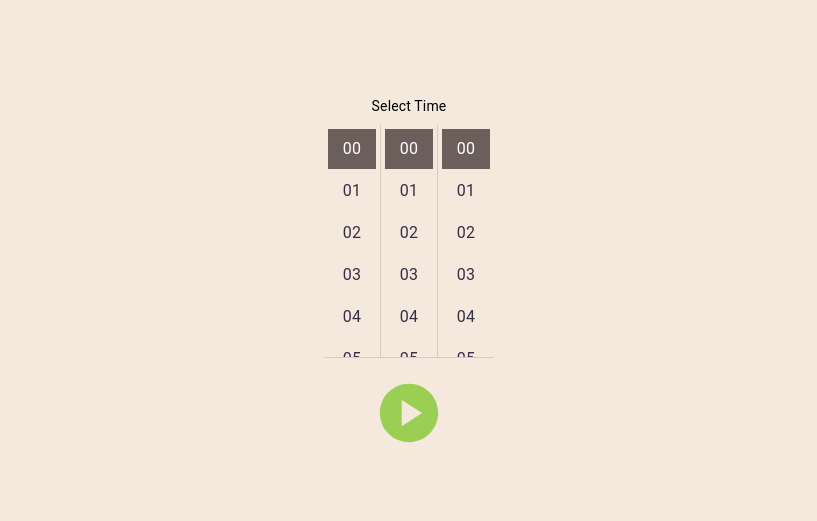
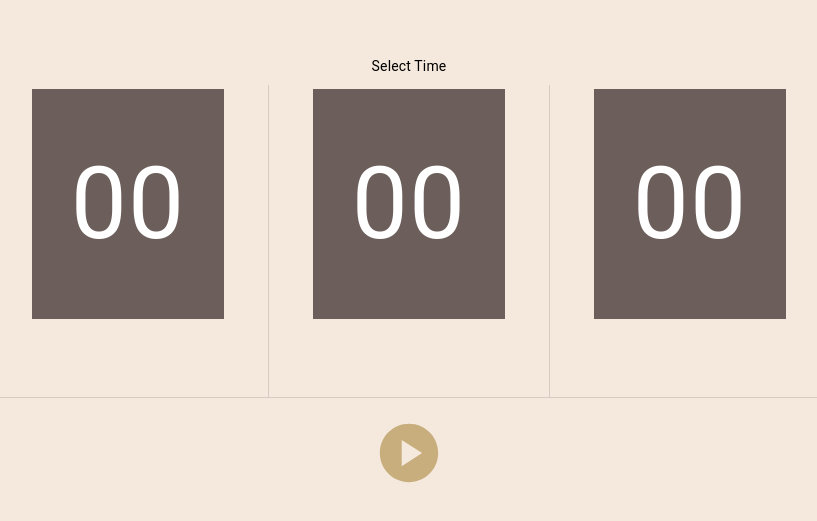
Before and after one commit to sathiyanesan/TimerApp, a React (Vite) app: page / in a window 1280 px wide. Shown: the part 129-650 px from the top of the page, without its empty margins (231-1048 px from the left). Built offline with nearby package versions, Linux system fonts and the light colour scheme.

Commit message:
Time select styling added

```diff
--- a/src/components/DigitalClockDisplay.tsx
+++ b/src/components/DigitalClockDisplay.tsx
@@ -113,11 +113,11 @@ const DigitalClockDisplay = ({ timers, setOpenClock, setOpenAlert }: any) => {
                             }}
                             onClick={() => { handleTogglePause() }} />
                         :
-                        <PauseCircleIcon color={timesUp ? "disabled" : "primary"}
+                        <PauseCircleIcon
                             sx={{
                                 width: "70px",
                                 height: "70px",
-                                color: "#9BCF53",
+                                color: timesUp ? "#C8AE7D" : "#9BCF53",
                                 paddingTop: "20px",
                                 paddingRight: "30px",
                                 "&:hover": {
--- a/src/components/TimerSelect.tsx
+++ b/src/components/TimerSelect.tsx
@@ -31,13 +31,7 @@ const TimerSelect = ({ openClock, setOpenClock, setOpenAlert }: any) => {
                                     views={['hours', 'minutes', 'seconds']}
                                     ampm={false}
                                     timeSteps={{ hours: 1, minutes: 1, seconds: 1 }}
-                                    sx={{
 
-                                        // "&:selected": {
-                                        //     bgcolor: "#6C5F5B"
-                                        // }
-                                        // color :"#6C5F5B"
-                                    }}
                                 />
                             </DemoItem>
                         </DemoContainer>
@@ -54,14 +48,13 @@ const TimerSelect = ({ openClock, setOpenClock, setOpenAlert }: any) => {
             <div>
                 {!openClock &&
                     <PlayCircleIcon
-                        color={noSelection ? "disabled" : "primary"}
                         sx={{
                             width: "70px",
                             height: "70px",
-                            color: "#9BCF53",
+                            color: noSelection ? "#C8AE7D":"#9BCF53",
                             paddingTop: "20px",
-                            "&:hover":{
-                                color:"#7A9D54"
+                            "&:hover": {
+                                color: "#7A9D54"
                             }
                         }}
                         onClick={() => { !noSelection && setOpenClock(true) }}
--- a/src/index.css
+++ b/src/index.css
@@ -43,6 +43,7 @@ h1 {
 
 li.MuiMenuItem-root.Mui-selected {
   background-color: #6C5F5B;
+  width: auto;
 }
 
 li.MuiMenuItem-root.Mui-selected:hover {
@@ -51,10 +52,23 @@ li.MuiMenuItem-root.Mui-selected:hover {
 
 li.MuiMenuItem-root{
   color: #352F44;
+  font-size: 100px;
+  padding: 40px;
+
 }
 
 ul.MuiMenuItem-root{
   color: #5C5470;
+
+}
+
+ul.MuiMultiSectionDigitalClockSection-root {
+  width: 200px ;
+  text-align: center;
+  font-size: "large";
+  padding: 40px;
+  overflow: hidden;
+
 }
 
 
```
